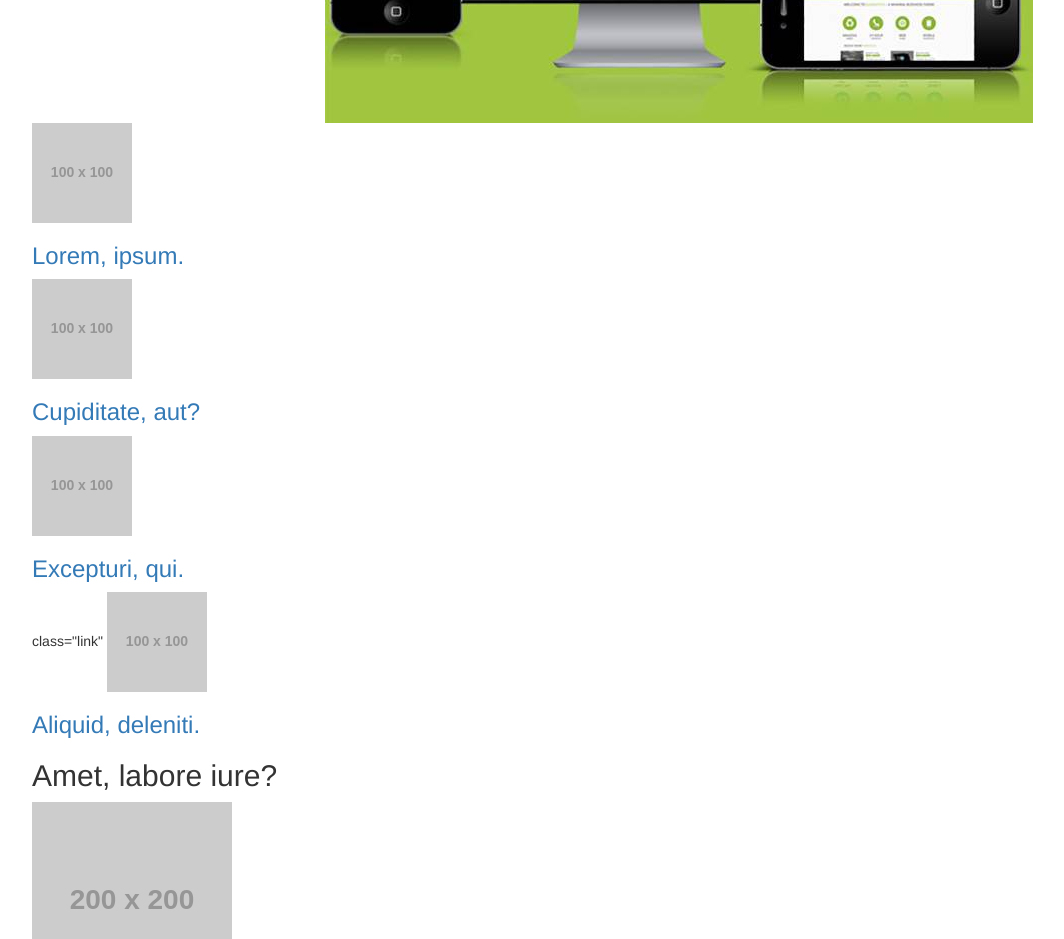
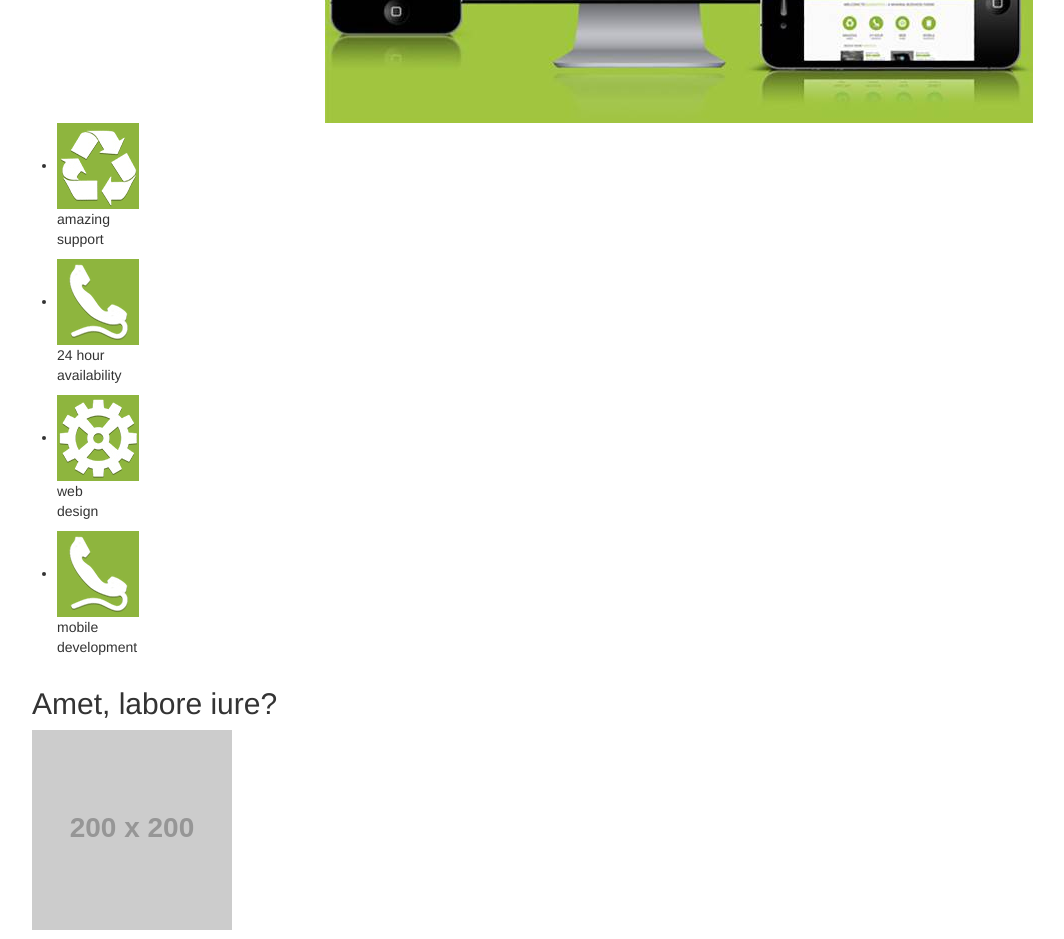
Before and after one commit to Toya88/graphicsumbrella, a plain HTML site: page index.html in a window 1280 px wide. Shown: the part 440-1379 px from the top of the page, without its empty margins (38-1102 px from the left). Drawn offline with Linux system fonts and the light colour scheme; placeholder pictures from the web are drawn by us.

Commit message:
turned services into a ul>li

```diff
--- a/index.html
+++ b/index.html
@@ -64,31 +64,28 @@
             <div class="branding">
                 <div class="container">
                     <div class="services">
+                        <div class="row">
+                            <ul>
+                                <li><img class="round" src="media/icon-recycle.gif" alt=""><p>amazing <br> support</p> </li>
+                                <li><img class="round" src="media/icon-phone.gif" alt=""><p>24 hour <br>availability </p> </li>
+                                <li><img class="round" src="media/icon-cog.gif" alt=""><p> web <br>design</p> </li>
+                                <li><img class="round" src="media/icon-phone.gif" alt=""><p>mobile <br>development</p> </li>
+                            </ul>
+                        </div><!-- /.row -->
+                    </div><!-- /.services -->
+
+                    <div class="portfolio">
+                        <div class="row">
+
+                        </div> <!-- /.row -->
+
+                        <div class="row">
+
+                        </div> <!-- /.row -->
+                    </div><!-- /.portfolio -->
 
 
 
-                    <div class="link">
-                        <a href="#link"><img src="https://via.placeholder.com/100" alt="">
-                           <h3> Lorem, <span> ipsum.</span></h3>
-                        </a>
-                    </div>
-                    <div class="link">
-                        <a href="#link"><img src="https://via.placeholder.com/100" alt="">
-                         <h3> Cupiditate, <span> aut?</span></h3>
-                        </a>
-                    </div>
-                    <div class="link">
-                        <a href="#link"><img src="https://via.placeholder.com/100" alt="">
-                         <h3> Excepturi, <span>qui.</span> </h3>
-                        </a>
-                    </div>
-                    <div> class="link"
-                        <a href="#link"><img src="https://via.placeholder.com/100" alt="">
-                          <h3> Aliquid, <span> deleniti.</span></h3>
-                        </a>
-                    </div>
-
-                </div><!-- /.services -->
 
             <h2>Amet, labore iure?</h2>
 
```
